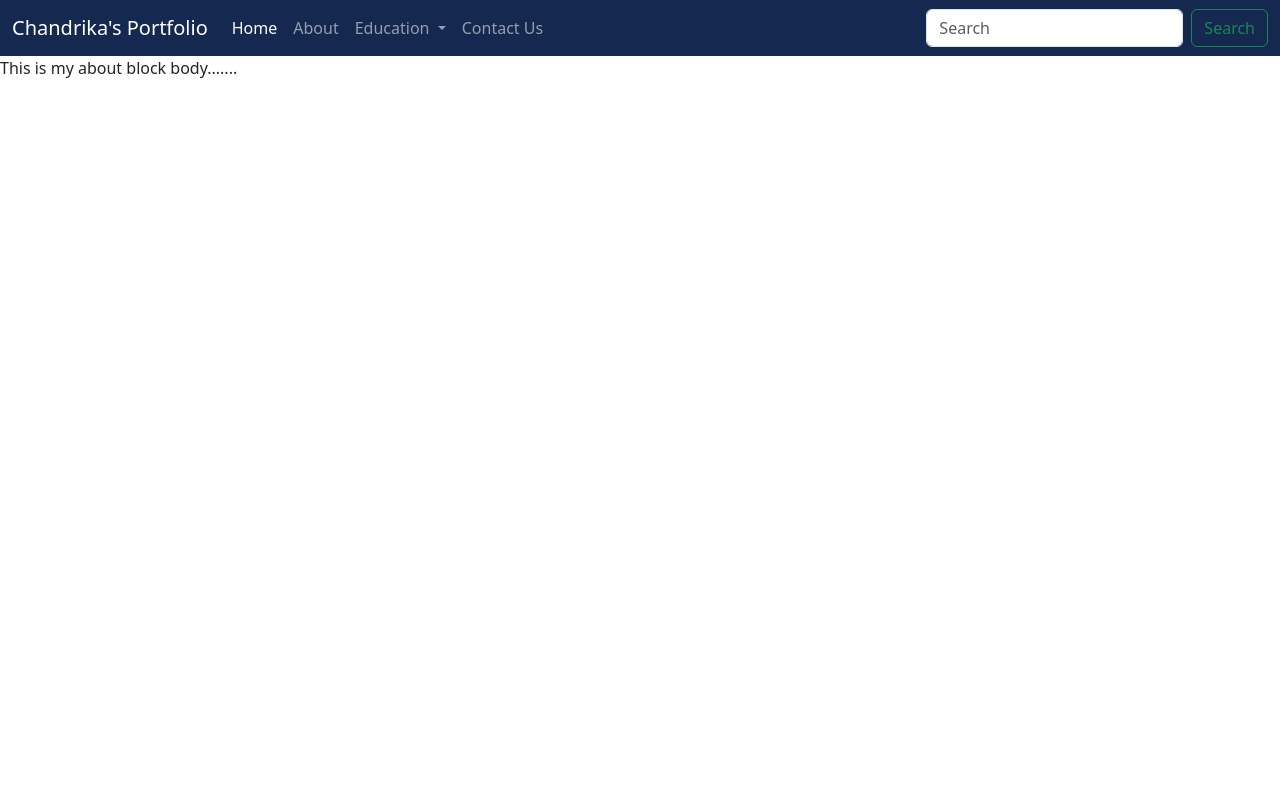
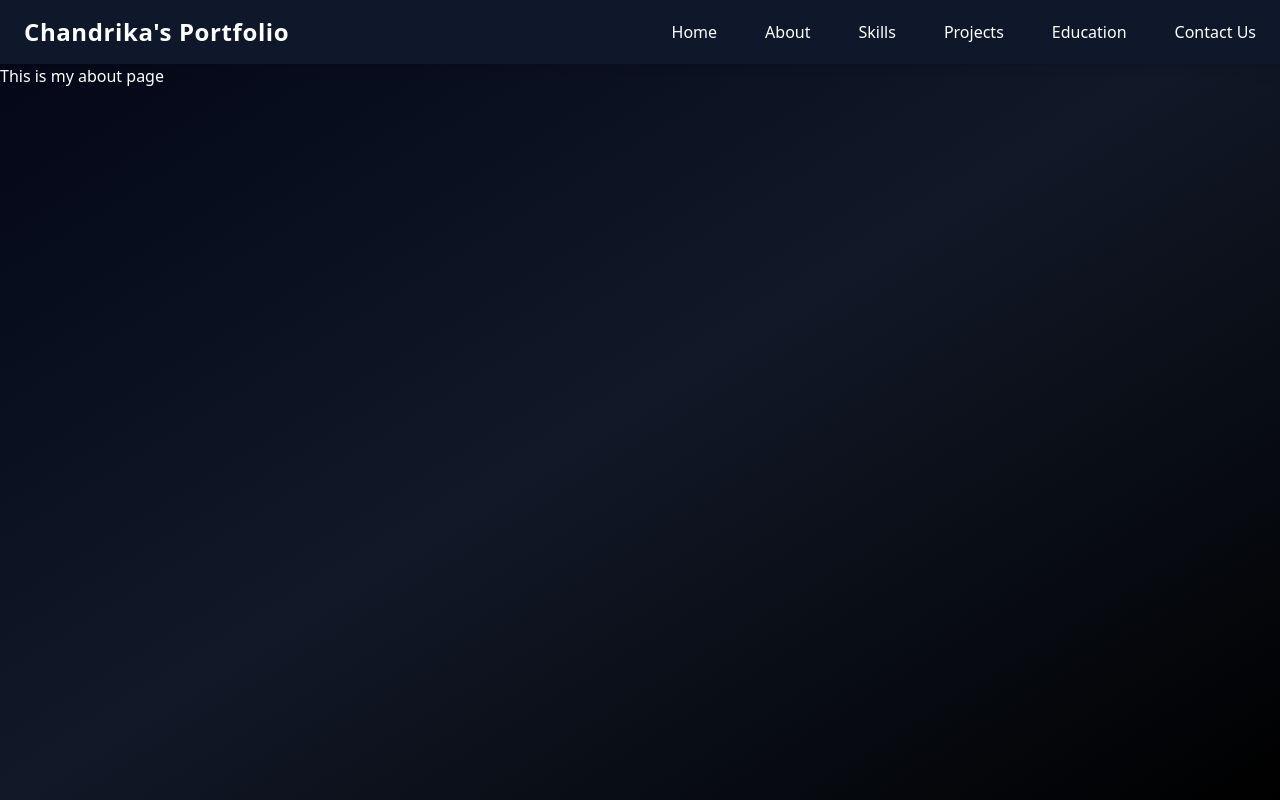
Before and after one commit to chandrika018/portfolio-django, a Django app: page /about in a window 1280 px wide. Run offline with Django 5.2, Linux system fonts and the light colour scheme; some libraries are stand-ins or nearby versions.

Commit message:
Update features

```diff
--- a/home/urls.py
+++ b/home/urls.py
@@ -5,7 +5,9 @@ from . import views
 urlpatterns = [
     path('',views.home, name='home'),
     path('about',views.about,name='about'),
-     path('services',views.services,name='services'),
-    path('contact',views.contact,name='contact'),
+     path('skills',views.skills,name='skills'),
+    path('projects',views.projects,name='projects'),
+    path('education',views.education,name='education'),
+    path('contact',views.contact,name='contact')
 
 ]
--- a/home/views.py
+++ b/home/views.py
@@ -14,9 +14,18 @@ def about(request):
     # return HttpResponse("This is My About page")
   return render(request,'about.html')
 
-def services(request):
+def skills(request):
     # return HttpResponse("This is My services page")
-  return render(request,'services.html')
+  return render(request,'skills.html')
+def projects(request):
+   return render(request,'projects.html')
+
+def education(request):
+   return render(request,'education.html')
+
+
+def contact(request):
+   return render(request,'contact.html')
 
 def contact(request):
      if request.method == "POST":
--- a/templates/services.html
+++ b/templates/Skills.html
@@ -1,4 +1,4 @@
 {% extends "base.html" %}
 {% block body %}
-This is my services page.
+This is my Skills page.
 {% endblock body %}
--- a/templates/about.html
+++ b/templates/about.html
@@ -1,4 +1,5 @@
 {% extends "base.html" %}
 {% block body %}
-This is my  about block body.......
+
+<h1 class="text-white fb-700">This is my about page</h1>
 {% endblock body %}
--- a/templates/base.html
+++ b/templates/base.html
@@ -1,59 +1,47 @@
-
 <!doctype html>
 <html lang="en">
 
     <head>
         <meta charset="utf-8">
         <meta name="viewport" content="width=device-width, initial-scale=1">
-        <title>Bootstrap demo</title>
-        <link href="https://cdn.jsdelivr.net/npm/bootstrap@5.3.8/dist/css/bootstrap.min.css" rel="stylesheet"
-            integrity="sha384-sRIl4kxILFvY47J16cr9ZwB07vP4J8+LH7qKQnuqkuIAvNWLzeN8tE5YBujZqJLB" crossorigin="anonymous">
+        <title>Chandrika's Portfolio</title>
+        <script src="https://cdn.tailwindcss.com"></script>
     </head>
 
-    <body>
-        <nav class="navbar navbar-expand-lg bg-body-dark navbar-dark " style="background-color: #15284f;">
-            <div class="container-fluid">
-                <a class="navbar-brand" href="#">Chandrika's Portfolio</a>
-                <button class="navbar-toggler" type="button" data-bs-toggle="collapse"
-                    data-bs-target="#navbarSupportedContent" aria-controls="navbarSupportedContent"
-                    aria-expanded="false" aria-label="Toggle navigation">
-                    <span class="navbar-toggler-icon"></span>
-                </button>
-                <div class="collapse navbar-collapse" id="navbarSupportedContent">
-                    <ul class="navbar-nav me-auto mb-2 mb-lg-0">
-                        <li class="nav-item">
-                            <a class="nav-link active" aria-current="page" href="/">Home</a>
+    <body class="min-h-screen bg-gradient-to-br from-slate-950 via-gray-900 to-black">
+        <nav class="bg-slate-900 shadow-lg">
+            <div class="max-w-7xl mx-auto px-6">
+
+                <div class="flex justify-between items-center h-16">
+
+                    <!-- Logo -->
+                    <h1 class="text-white text-2xl font-bold tracking-wide">
+                        Chandrika's Portfolio
+                    </h1>
+
+                    <!-- Menu -->
+                    <ul class="flex space-x-12 text-white font-medium">
+                        <li><a href="/" class="hover:text-yellow-300 transition duration-300  ">Home</a></li>
+                        <li><a href="/about" class="hover:text-yellow-300 transition duration-300">About</a></li>
+                        <li><a href="/skills" class="hover:text-yellow-300 transition duration-300">Skills</a></li>
+                        <li><a href="/projects" class="hover:text-yellow-300 transition duration-300">Projects</a></li>
+                        <li><a href="/education" class="hover:text-yellow-300 transition duration-300">Education</a>
                         </li>
-                        <li class="nav-item">
-                            <a class="nav-link" href="/about">About</a>
-                        </li>
-                        <li class="nav-item dropdown">
-                            <a class="nav-link dropdown-toggle" href="#" role="button" data-bs-toggle="dropdown"
-                                aria-expanded="false">
-                                Education
-                            </a>
-                            <ul class="dropdown-menu">
-                                <li><a class="dropdown-item" href="/services">Skills</a></li>
-                                <li><a class="dropdown-item" href="/services">Projects</a></li>
-                                <li>
-                                    <hr class="dropdown-divider">
-                                </li>
-                                <li><a class="dropdown-item" href="#">Experience</a></li>
-                            </ul>
-                        </li>
-                        <li class="nav-item">
-                            <a class="nav-link" href="/contact">Contact Us</a>
-                        </li>
+                        <li><a href="/contact" class="hover:text-yellow-300 transition duration-300">Contact Us</a></li>
+                    </ul>
 
-                    </ul>
-                    <form class="d-flex" role="search">
-                        <input class="form-control me-2" type="search" placeholder="Search" aria-label="Search" />
-                        <button class="btn btn-outline-success" type="submit">Search</button>
-                    </form>
                 </div>
+
             </div>
         </nav>
         {% block body %}
+         <div class="min-h-screen flex items-center justify-center">
+            <div class="text-white text-center">
+                <h3>HELLO,I AM</h3>
+                <h2>Chandrika Nandehariya</h2>
+                <p>Full stack Developer | AI/ML Enthusiast</p>
+            </div>
+         </div>
         {% endblock body %}
 
         <script src="https://cdn.jsdelivr.net/npm/bootstrap@5.3.8/dist/js/bootstrap.bundle.min.js"
--- /dev/null
+++ b/templates/education.html
@@ -0,0 +1,6 @@
+{% extends "base.html" %}
+
+{% block body %}
+    <h1>This is my Education page..................</h1>
+
+{% endblock body %}
```
Also changed, not shown: templates/index.html (+13 -100 lines), templates/projects.html (added).
